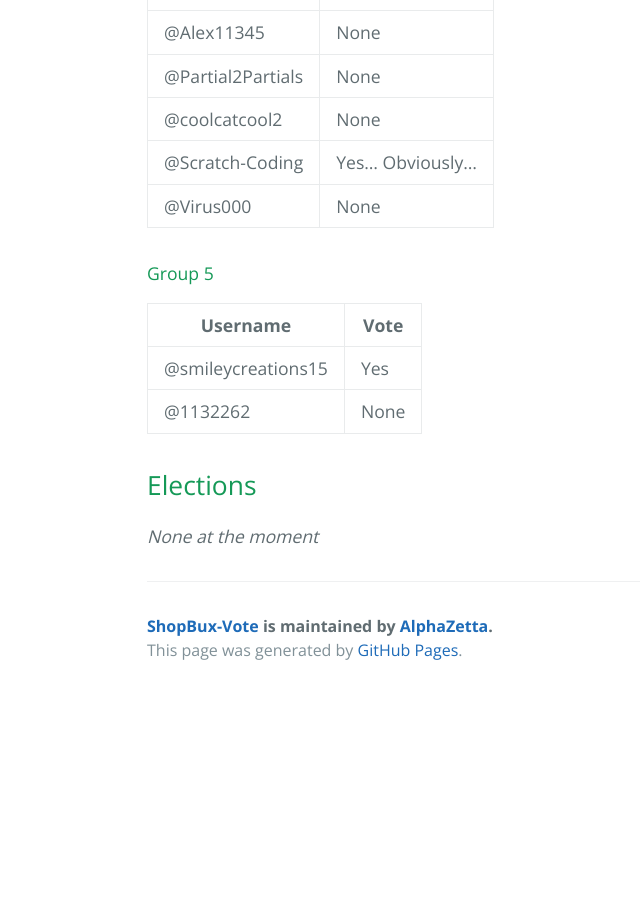
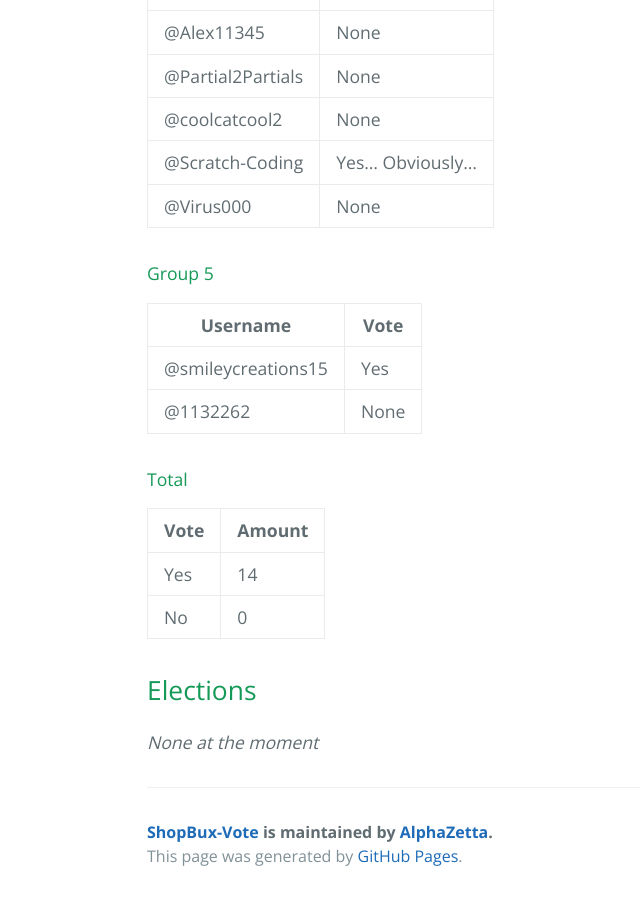
Before and after one commit to AlphaZetta/ShopBux-Vote, a Jekyll site: the page built from index.md, in a window 1280 px wide and 900 px high, scrolled down 1541 px. Shown: the whole window, without its empty margins (77-717 px from the left). Built offline with Jekyll 4.4.1, drawn with Linux system fonts in a browser that asks for light colours; the repository's description, which GitHub fills in, is left out; our own code applies the rules of GitHub Pages for plain Markdown files; before the commit the page ends 2235 px from its top, so only the background shows below that.

Commit message:
Update index.md

```diff
--- a/index.md
+++ b/index.md
@@ -54,6 +54,13 @@ Username | Vote
 @smileycreations15 | Yes
 @1132262 | None
 
+#### Total
+
+Vote | Amount
+-|-
+Yes | 14
+No | 0
+
 ## Elections
 
 *None at the moment*
```
